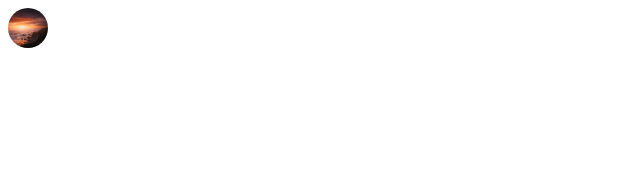
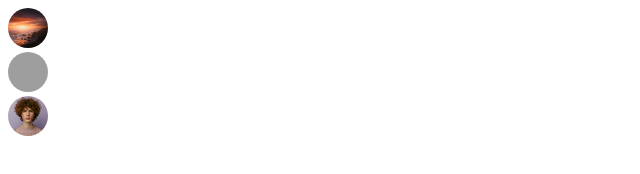
Before and after one commit to taewookim02/Dropdown, a website built with webpack: page src/index.html in a window 1280 px wide. Shown: the whole page, without its empty margins (0-640 px from the left). Built offline with nearby package versions, Linux system fonts and the light colour scheme; grey boxes are pictures that could not be loaded.

Commit message:
Change file structure for clarity

```diff
--- a/src/index.js
+++ b/src/index.js
@@ -1,6 +1,6 @@
 "use strict";
 import "./style.css";
-import { DropdownWithImg } from "./modules/DropdownWithImg";
+import { DropdownWithImg } from "./DropdownWithImg";
 
 const linkInfo = {
   "Google Link": "https://www.google.com",
@@ -8,6 +8,13 @@ const linkInfo = {
   YouTube: "https://www.youtube.com/",
 };
 import customImg from "./assets/customImg.jpg";
-console.log(customImg);
 const dropExample = new DropdownWithImg(linkInfo, customImg);
+const drop2 = new DropdownWithImg(
+  undefined,
+  "https://images.pexels.com/photos/21945939/pexels-photo-21945939.jpeg?auto=compress&cs=tinysrgb&w=300&lazy=load"
+);
+const drop3 = new DropdownWithImg();
+
 document.body.appendChild(dropExample);
+document.body.appendChild(drop2);
+document.body.appendChild(drop3);
--- a/src/style.css
+++ b/src/style.css
@@ -1,2 +1,2 @@
-@import url(./modules/styles/variables.css);
-@import url(./modules/styles/style.css);
+@import url(./styles/variables.css);
+@import url(./styles/style.css);
--- a/src/modules/styles/style.css
+++ b/src/styles/style.css
@@ -1,6 +1,7 @@
 .dropdown__outer {
   position: relative;
   color: var(--clr-base-dk);
+  font-size: var(--fs-link);
 }
 
 .dropdown__outer--profile-img {
--- a/src/modules/styles/variables.css
+++ b/src/styles/variables.css
@@ -5,4 +5,6 @@
   --clr-base-lt: #999;
   --clr-base-ltst: #ebebeb;
   --clr-base-dk: #333;
+
+  --fs-link: 14px;
 }
```
Also changed, not shown: src/DropdownWithImg.js (renamed from src/modules/DropdownWithImg.js, +48 -3 lines), src/index.html (+0 -2 lines), dist/app.bundle.js, dist/index.html.
